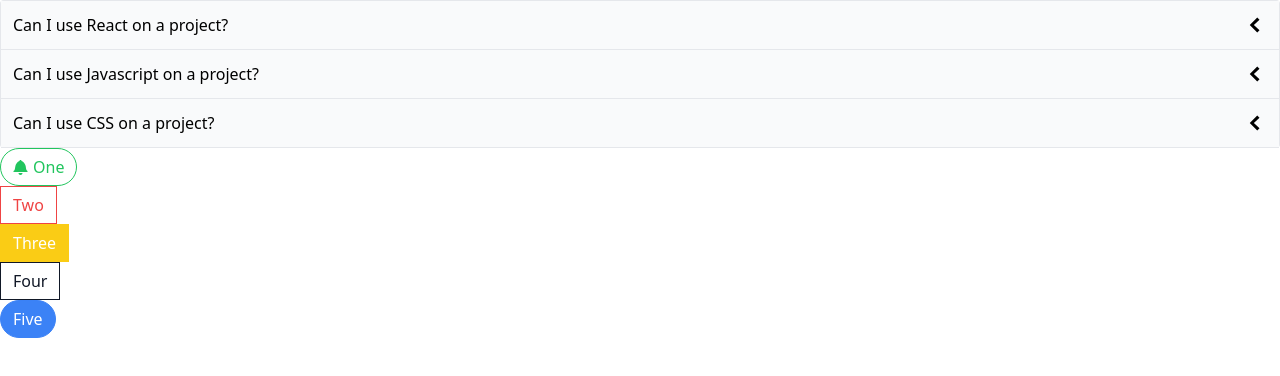
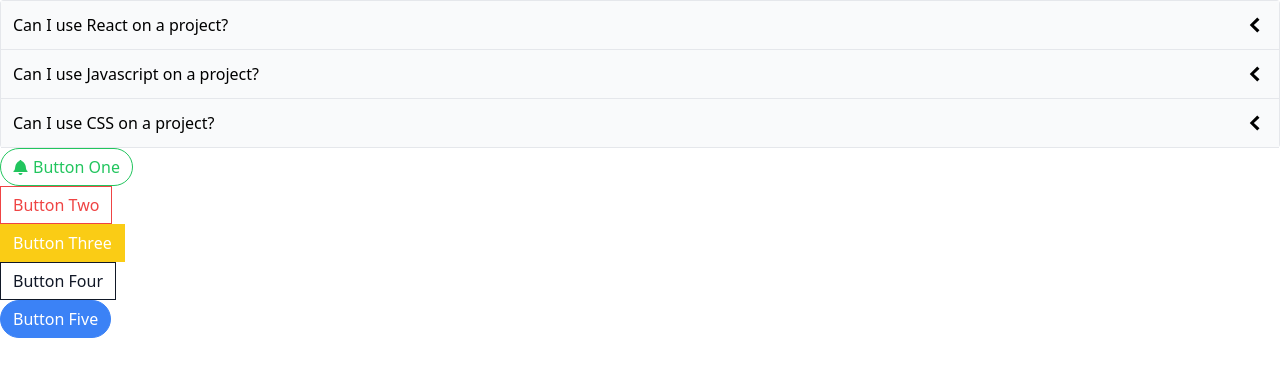
Before and after one commit to Pfirewire/react-udemy-comps, a React (Create React App) app: page / in a window 1280 px wide. Shown: the top 376 px of the page. Built offline with nearby package versions, Linux system fonts and the light colour scheme.

Commit message:
fixed styling with buttons

```diff
--- a/src/components/Button.js
+++ b/src/components/Button.js
@@ -12,7 +12,7 @@
                     ...rest
                 }) {
 
-    const classes = className(rest.className, 'flex items-center px-3 py-1.5 border', {
+    const classes = className('flex items-center px-3 py-1.5 border', {
         'border-blue-500 bg-blue-500': primary,
         'border-gray-900 bg-gray-900': secondary,
         'border-green-500 bg-green-500': success,
@@ -26,7 +26,7 @@
         'text-green-500': outline && success,
         'text-yellow-600': outline && warning,
         'text-red-500': outline && danger,
-    });
+    }, rest.className);
     return(
         <button {...rest} className={classes}>{children}</button>
     );
--- a/src/pages/ButtonPage.js
+++ b/src/pages/ButtonPage.js
@@ -7,20 +7,20 @@
             <div>
                 <Button success rounded outline>
                     <GoBell />
-                    One
+                    Button One
                 </Button>
             </div>
             <div>
-                <Button danger outline>Two</Button>
+                <Button danger outline>Button Two</Button>
             </div>
             <div>
-                <Button className="text-black" warning>Three</Button>
+                <Button className="text-slate-500" warning>Button Three</Button>
             </div>
             <div>
-                <Button secondary outline>Four</Button>
+                <Button secondary outline>Button Four</Button>
             </div>
             <div>
-                <Button primary rounded>Five</Button>
+                <Button primary rounded>Button Five</Button>
             </div>
         </div>
     );
```
